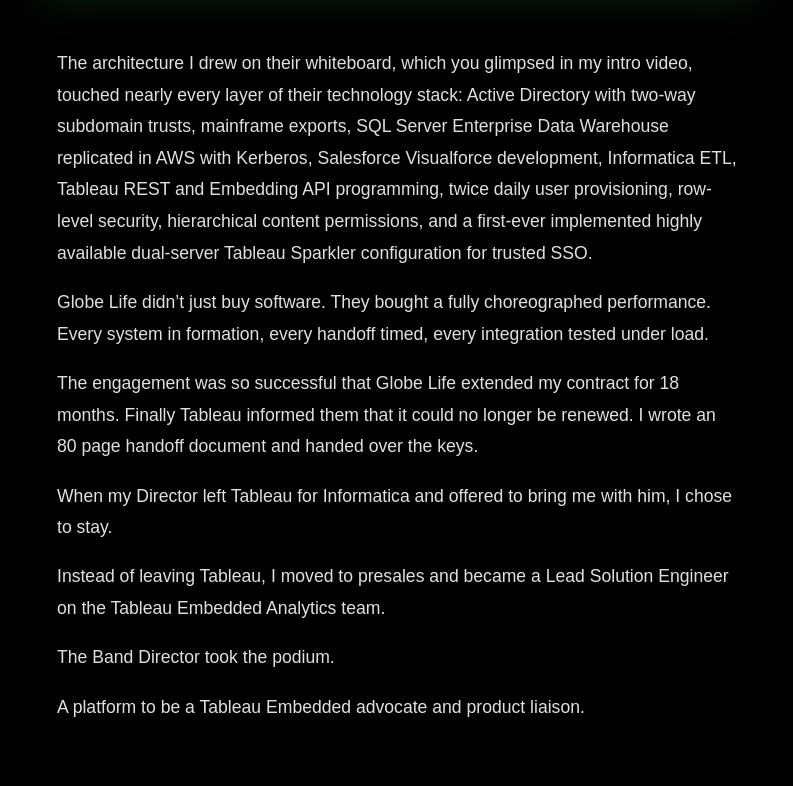
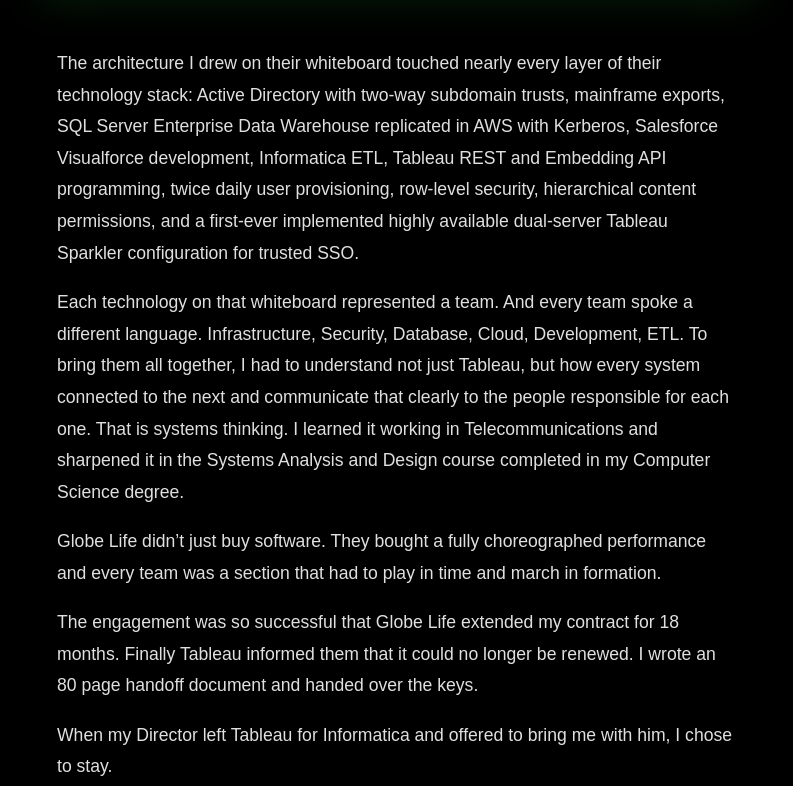
Before and after one commit to brian122/DSE_Website, a website: page index.html in a window 1280 px wide. Shown: the part 10715-11501 px from the top of the page, without its empty margins (243-1036 px from the left). Drawn offline with Linux system fonts and the light colour scheme; no server answers; a script that the page names is missing.

Commit message:
Update Movement III and IV copy
Co-Authored-By: Claude Sonnet 5.5 <noreply@anthropic.com>

```diff
--- a/index.html
+++ b/index.html
@@ -283,8 +283,9 @@
         </figure>
 
         <div class="intro-text story-text">
-          <p>The architecture I drew on their whiteboard, which you glimpsed in my intro video, touched nearly every layer of their technology stack: Active Directory with two-way subdomain trusts, mainframe exports, SQL Server Enterprise Data Warehouse replicated in AWS with Kerberos, Salesforce Visualforce development, Informatica ETL, Tableau REST and Embedding API programming, twice daily user provisioning, row-level security, hierarchical content permissions, and a first-ever implemented highly available dual-server Tableau Sparkler configuration for trusted SSO.</p>
-          <p>Globe Life didn&rsquo;t just buy software. They bought a fully choreographed performance. Every system in formation, every handoff timed, every integration tested under load.</p>
+          <p>The architecture I drew on their whiteboard touched nearly every layer of their technology stack: Active Directory with two-way subdomain trusts, mainframe exports, SQL Server Enterprise Data Warehouse replicated in AWS with Kerberos, Salesforce Visualforce development, Informatica ETL, Tableau REST and Embedding API programming, twice daily user provisioning, row-level security, hierarchical content permissions, and a first-ever implemented highly available dual-server Tableau Sparkler configuration for trusted SSO.</p>
+          <p>Each technology on that whiteboard represented a team. And every team spoke a different language. Infrastructure, Security, Database, Cloud, Development, ETL. To bring them all together, I had to understand not just Tableau, but how every system connected to the next and communicate that clearly to the people responsible for each one. That is systems thinking. I learned it working in Telecommunications and sharpened it in the Systems Analysis and Design course completed in my Computer Science degree.</p>
+          <p>Globe Life didn&rsquo;t just buy software. They bought a fully choreographed performance and every team was a section that had to play in time and march in formation.</p>
           <p>The engagement was so successful that Globe Life extended my contract for 18 months. Finally Tableau informed them that it could no longer be renewed. I wrote an 80 page handoff document and handed over the keys.</p>
           <p>When my Director left Tableau for Informatica and offered to bring me with him, I chose to stay.</p>
           <p>Instead of leaving Tableau, I moved to presales and became a Lead Solution Engineer on the Tableau Embedded Analytics team.</p>
@@ -329,7 +330,7 @@
         </div>
 
         <div class="intro-text story-text">
-          <p>The Finale. When a show reaches its end, the entire ensemble becomes one unified system with timing, visuals, and listening locked together. The music reprises earlier themes, builds, and climaxes into something that leaves a lasting impression on the judges. Everything the audience experienced was leading here.</p>
+          <p>The Finale. When a show reaches its end, the entire ensemble becomes one unified system with timing, visuals, and marching locked together. The music reprises earlier themes, builds, and climaxes into something that leaves a lasting impression on the judges. Everything the audience experienced was leading here.</p>
         </div>
 
         <hr class="section-rule">
```
